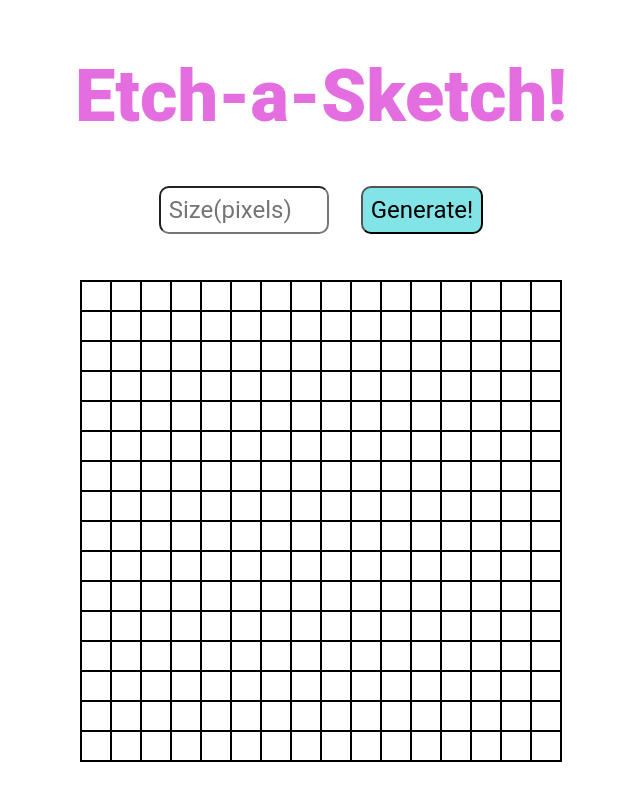
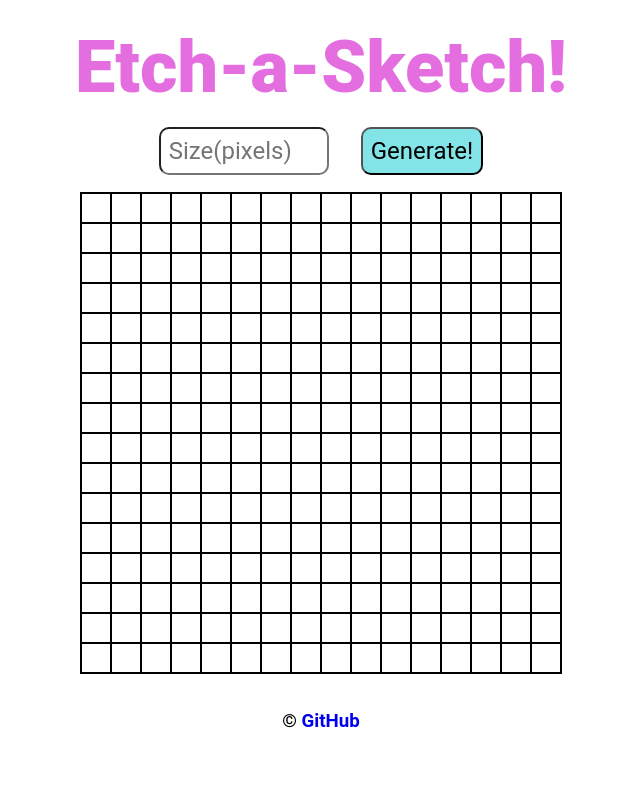
Before and after one commit to eyaldavidszt/etch-a-sketch, a plain HTML site: page index.html in a window 1280 px wide. Shown: the whole page, without its empty margins (295-935 px from the left). Drawn offline with Linux system fonts and the light colour scheme.

Commit message:
Add page style

```diff
--- a/index.html
+++ b/index.html
@@ -17,5 +17,6 @@
     <div class="container">
 
     </div>
+    <h3>&#169; <a href="https://github.com/eyaldavidszt/">GitHub</a></h3>
 </body>
 </html>
--- a/styles.css
+++ b/styles.css
@@ -1,5 +1,5 @@
 body {
-    height: 100vh;
+    height: 95vh;
     width: 95vw;
     display: flex;
     flex-direction: column;
@@ -65,3 +65,8 @@ button:active {
     justify-content: center;
     gap: 32px;
 }
+
+a {
+    text-decoration: none;
+
+}
```
Also changed, not shown: 1 other file.
